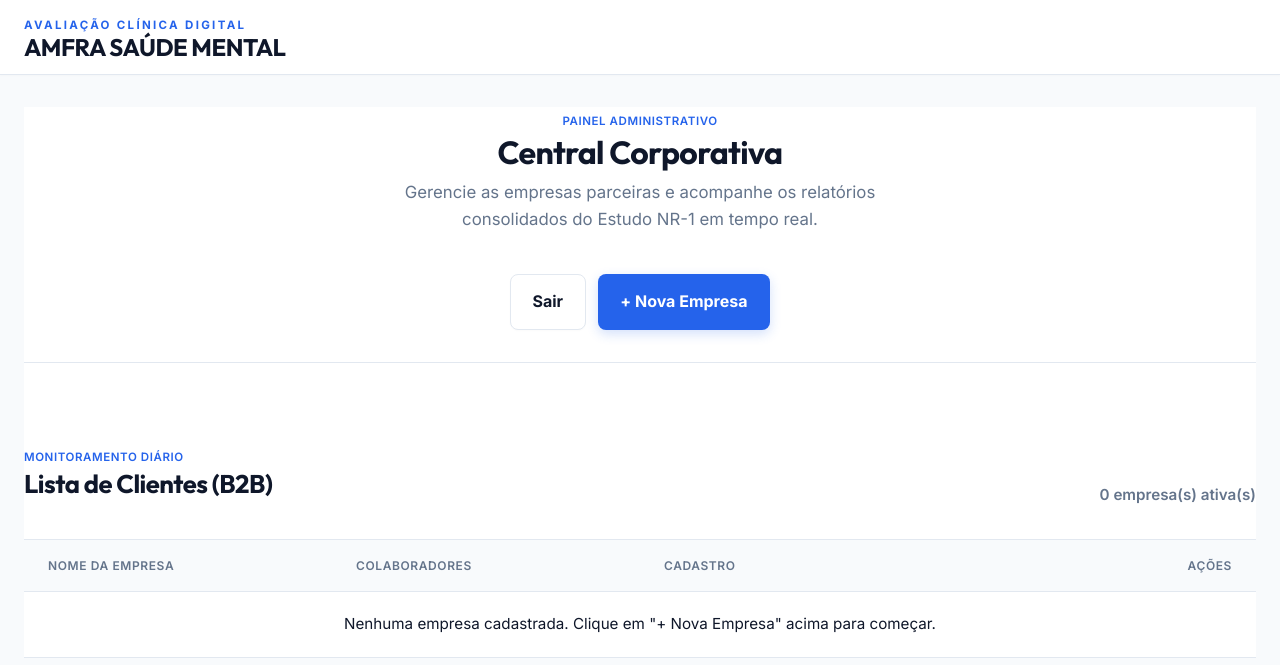
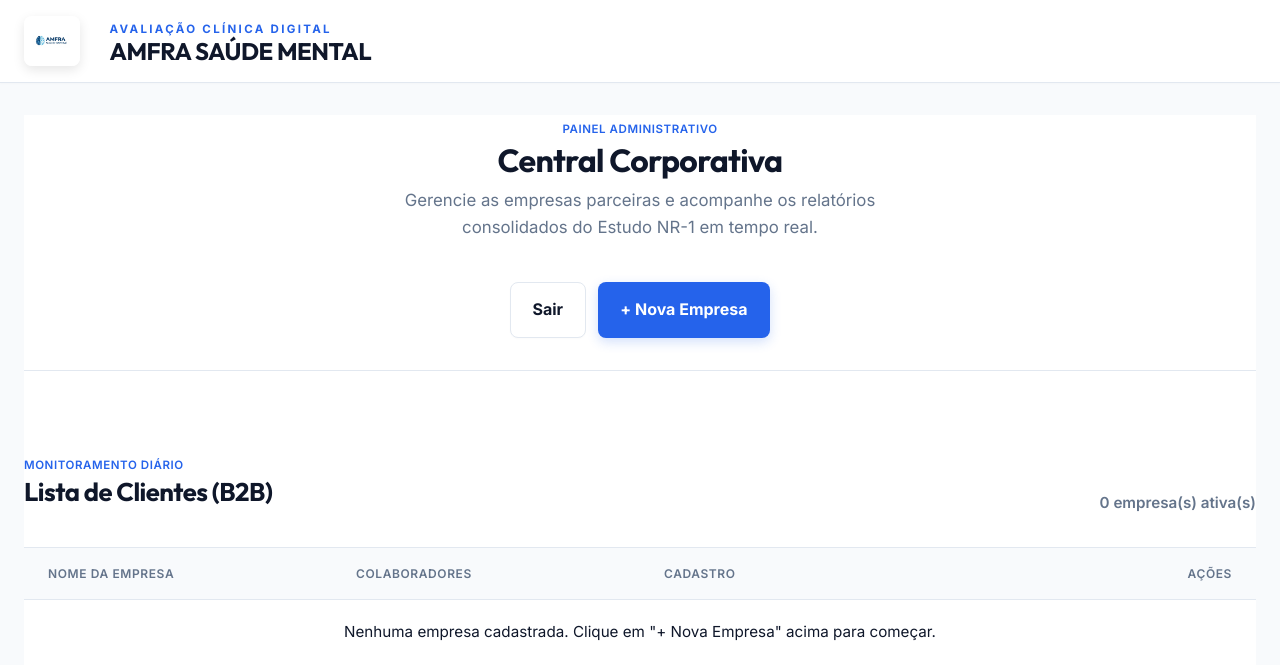
Before and after one commit to carloscostato-cmyk/amfra-saude, a Flask app: page /admin/companies in a window 1280 px wide. Shown: the top 665 px of the page. Run offline with Flask 3, Linux system fonts and the light colour scheme; the visitor is signed in with stand-in values (Sample User, id 1); data that the repository does not hold is empty.

Commit message:
feat: atualizar logo para JPG e adicionar ao header do sistema AMFRA

```diff
--- a/app/static/css/style.css
+++ b/app/static/css/style.css
@@ -110,6 +110,19 @@ textarea {
 }
 
 .brandmark {
+    display: flex;
+    align-items: center;
+    gap: 15px;
+}
+
+.brandmark__logo {
+    height: 50px;
+    width: auto;
+    border-radius: 8px;
+    box-shadow: 0 4px 12px rgba(0, 0, 0, 0.1);
+}
+
+.brandmark__text {
     display: grid;
     gap: 0.1rem;
 }
--- a/app/templates/base.html
+++ b/app/templates/base.html
@@ -29,13 +29,19 @@
         <div class="site-header__inner">
             {% if request.blueprint == 'admin' %}
             <a class="brandmark" href="{{ url_for('admin.company_list') }}">
-                <span class="brandmark__eyebrow">Avaliação Clínica Digital</span>
-                <span class="brandmark__title" style="font-size: 1.5rem; letter-spacing: -0.03em;">AMFRA SAÚDE MENTAL</span>
+                <img src="{{ url_for('static', filename='img/logo.jpg') }}" alt="AMFRA SAÚDE MENTAL" class="brandmark__logo" style="height: 50px; margin-right: 15px;">
+                <div class="brandmark__text">
+                    <span class="brandmark__eyebrow">Avaliação Clínica Digital</span>
+                    <span class="brandmark__title" style="font-size: 1.5rem; letter-spacing: -0.03em;">AMFRA SAÚDE MENTAL</span>
+                </div>
             </a>
             {% else %}
             <div class="brandmark">
-                <span class="brandmark__eyebrow">Avaliação Clínica Digital</span>
-                <span class="brandmark__title" style="font-size: 1.5rem; letter-spacing: -0.03em;">AMFRA SAÚDE MENTAL</span>
+                <img src="{{ url_for('static', filename='img/logo.jpg') }}" alt="AMFRA SAÚDE MENTAL" class="brandmark__logo" style="height: 50px; margin-right: 15px;">
+                <div class="brandmark__text">
+                    <span class="brandmark__eyebrow">Avaliação Clínica Digital</span>
+                    <span class="brandmark__title" style="font-size: 1.5rem; letter-spacing: -0.03em;">AMFRA SAÚDE MENTAL</span>
+                </div>
             </div>
             {% endif %}
 
```
Also changed, not shown: DOCUMENTACAO_PARA_IA.md (+1 -1 lines), app/static/img/logo-deiapsic.svg (deleted), app/static/img/logo.jpg (added).
